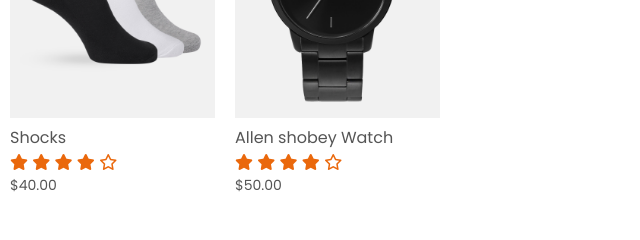
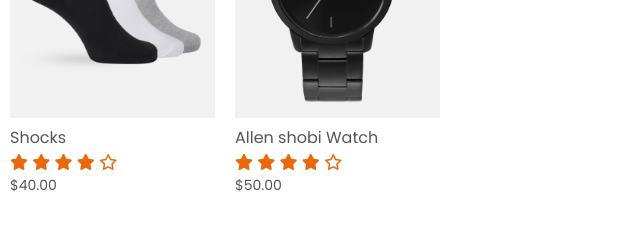
Before and after one commit to BharanitharanKR/htmlcss-practice, a plain HTML site: page index.html in a window 1280 px wide. Shown: the part 2140-2380 px from the top of the page, 640-1280 px from the left. Drawn offline with Linux system fonts and the light colour scheme.

Commit message:
third commit

```diff
--- a/index.html
+++ b/index.html
@@ -162,7 +162,7 @@
        </div>
        <div class="col-4">
         <img src="images/product-8.jpg" alt="">
-        <h4>Allen shobey Watch</h4>
+        <h4>Allen shobi Watch</h4>
         <div class="rating">
             <i class="fa fa-star"></i>
             <i class="fa fa-star"></i>
```
